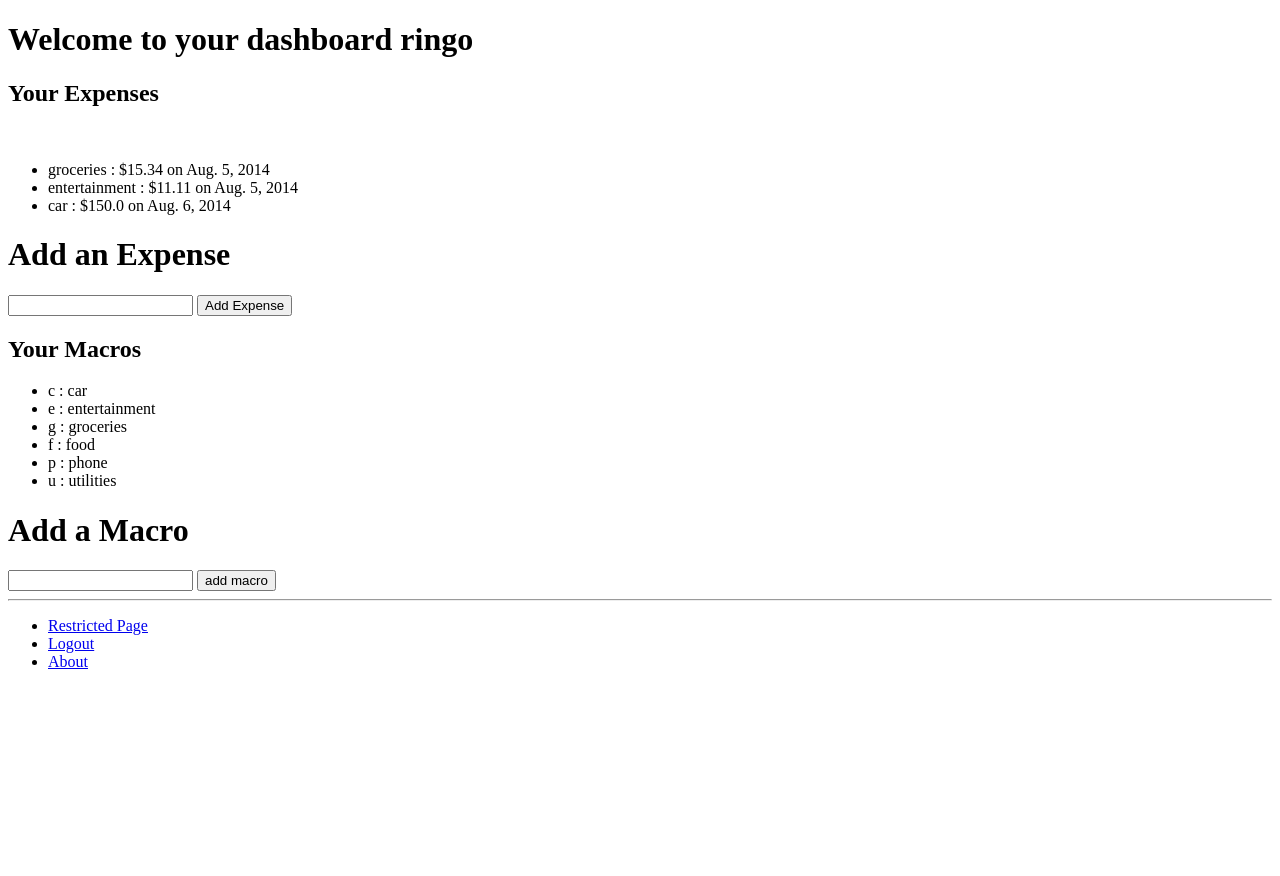
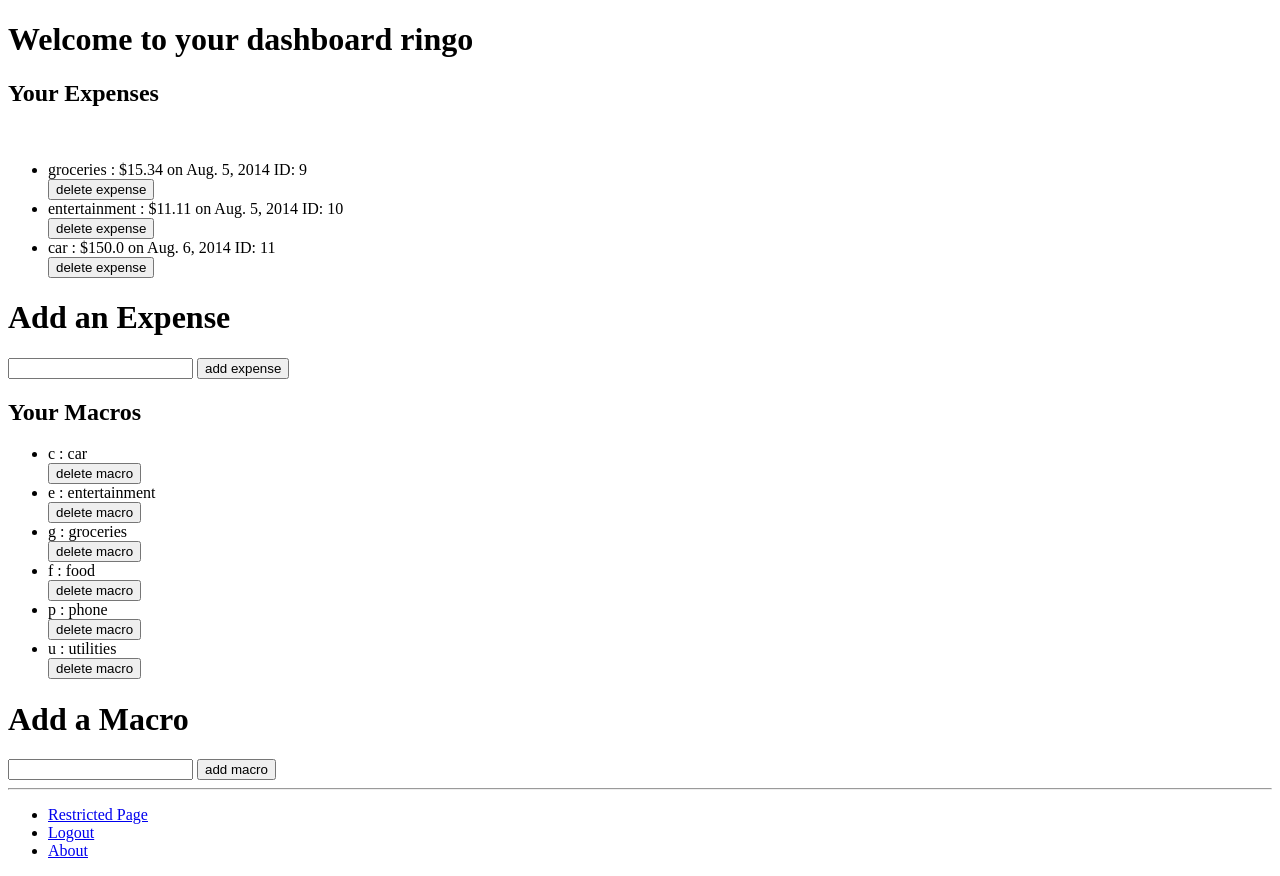
Before and after one commit to 7thZoneTechnology/ExpenSe, a Django app: page /OutlayRT/testuser/ in a window 1280 px wide. Before the commit the page ends 669 px from the top, so only its background shows below. Run offline with Django 3.2, Linux system fonts and the light colour scheme; a user stored in the database is signed in; data comes from the database, SQL or seed files in the repository; both versions use the stored data as it was after the commit; parts of the project's set-up code (start-up, migrations or seed data) failed here and were passed over.

Commit message:
Ability to delete Expenses and Macros

```diff
--- a/outlayRT/mainapp/forms.py
+++ b/outlayRT/mainapp/forms.py
@@ -12,7 +12,7 @@ class ExpenseForm(forms.ModelForm):
 
 	class Meta:
 		model = Expenses
-		fields = ('amount', 'repo', 'name')
+		fields = ('amount', 'repo', 'name', 'description')
 
 class MacroForm(forms.ModelForm):
 	key = forms.CharField(max_length=1, widget=forms.HiddenInput(), required=False)
@@ -22,6 +22,8 @@ class MacroForm(forms.ModelForm):
 	class Meta:
 		model = Macros
 		fields = ('key', 'value', 'standard', 'username')
+
+
 
 class UserForm(forms.ModelForm):
 	password = forms.CharField(widget=forms.PasswordInput())
--- a/outlayRT/mainapp/functions.py
+++ b/outlayRT/mainapp/functions.py
@@ -1,5 +1,8 @@
 from mainapp.models import Expenses, Macros
 from datetime import datetime
+from django.db.models import Q
+from django.core.exceptions import ObjectDoesNotExist
+
 def decodeExpense(coded, macros, user_name):
 	'''
 	Parses the user input for expense and stores the data
@@ -49,6 +52,11 @@ def saveMacro(final_form, result):
 	final_form.key = result['key']
 	final_form.value = result['value']
 	final_form.standard = result['standard']
+	try:
+		Macros.objects.get(Q(key__exact=result['key']) & Q(username__exact=result['username']))
+		return True
+	except ObjectDoesNotExist:
+		return False
 
 def getMacros(user_name):
 	'''
@@ -67,3 +75,33 @@ def getMacros(user_name):
 
 def getExpenses(user_name):
 	return Expenses.objects.filter(username=user_name)
+
+def isInt(var):
+	try:
+		result = var == int(var)
+		return result
+	except ValueError:
+		return False
+
+def checkIfExpense(request):
+	for item in request:
+		if item.isdigit():
+			return item
+	return False
+
+def deleteExpense(id):
+	expense = Expenses.objects.get(expense_id__exact=id)
+	expense.delete()
+	return
+
+def checkIfMacro(request):
+	for item in request:
+		if len(item) == 1:
+			return item
+	return False
+
+def deleteMacro(key, username):
+	macro = Macros.objects.get(Q(key__exact=key), Q(username__exact=username))
+	if macro.standard == False:
+		macro.delete()
+	return
--- a/outlayRT/mainapp/models.py
+++ b/outlayRT/mainapp/models.py
@@ -3,7 +3,7 @@ from django.contrib.auth.models import User
 # Create your models here.
 
 class Expenses(models.Model):
-	#user_id = models.ForeignKey(User)
+	# user_id = models.ForeignKey(User)
 	expense_id = models.AutoField(primary_key=True)
 	username = models.CharField(max_length=32)
 	date = models.DateField(null=True) #what date the expense was entered
@@ -23,7 +23,7 @@ class UserProfile(models.Model):
 		return self.user.username
 
 class Macros(models.Model):
-	#user_id = models.ForeignKey(User)
+	# user_id = models.ForeignKey(User)
 	macro_id = models.AutoField(primary_key=True)
 	username = models.CharField(max_length=32, null=True) #who entered this expense
 	key = models.CharField(max_length=1)
--- a/outlayRT/mainapp/views.py
+++ b/outlayRT/mainapp/views.py
@@ -5,7 +5,7 @@ from mainapp.forms import ExpenseForm, UserForm, UserProfileForm, MacroForm
 from django.contrib.auth import authenticate, login, logout
 from django.contrib.auth.decorators import login_required
 from datetime import datetime
-from functions import decodeExpense, saveExpense, decodeMacro, saveMacro, getMacros, getExpenses
+from functions import decodeExpense, saveExpense, decodeMacro, saveMacro, getMacros, getExpenses, checkIfExpense, deleteExpense, checkIfMacro, deleteMacro
 
 def index(request): #render the index page
 	context = RequestContext(request)
@@ -25,12 +25,11 @@ def index(request): #render the index page
 def dashboard(request, user_name_url):
 	context = RequestContext(request)
 	user_name = user_name_url.replace("_", " ")
+	context_dict = {}
 
 	macros = getMacros(user_name)
-	# for key, value in macros.items():
-	#	print key, ',', value
 	expenses = getExpenses(user_name)
-	context_dict = {'macros': macros}
+	context_dict['macros'] = macros
 	context_dict['expenses'] = expenses
 
 	if request.method =='POST':
@@ -51,13 +50,25 @@ def dashboard(request, user_name_url):
 				user_input = macro_form.cleaned_data['value']
 				result = decodeMacro(user_input, user_name)
 				saveMacro(final_form, result)
-				final_form.save()
+				if not saveMacro(final_form, result):
+					final_form.save()
 			else:
 				print macro_form.errors
+		elif checkIfExpense(request.POST):
+			deleteExpense(checkIfExpense(request.POST))
+		elif checkIfMacro(request.POST):
+			deleteMacro(checkIfMacro(request.POST), user_name)
+
+
 	expense_form = ExpenseForm()
 	macro_form = MacroForm()
+
 	context_dict['expense_form'] = expense_form
 	context_dict['macro_form'] = macro_form
+
+	macros = getMacros(user_name)
+	context_dict['macros'] = macros
+
 	return render_to_response('mainapp/dashboard.html', context_dict, context)
 
 
--- a/outlayRT/templates/mainapp/dashboard.html
+++ b/outlayRT/templates/mainapp/dashboard.html
@@ -14,7 +14,11 @@
         <ul>
             {% for expense in expenses %}
             <!-- Following line changed to add an HTML hyperlink -->
-            <li>{{ expense.name }} : ${{ expense.amount }} on {{ expense.date }}</li>
+            <li>{{ expense.name }} : ${{ expense.amount }} on {{ expense.date }} ID: {{ expense.expense_id }}</li>
+            <form id="edit_expense" method="post">
+                {% csrf_token %}
+                <input type="submit" name={{ expense.expense_id }} value="delete expense" />
+            </form>
             {% endfor %}
         </ul>
     {% else %}
@@ -36,7 +40,7 @@
             {{ field }}
         {% endfor %}
 
-        <input type="submit" name="expense" value="Add Expense" />
+        <input type="submit" name="expense" value="add expense" />
     </form>
 
     <h2> Your Macros </h2>
@@ -45,6 +49,10 @@
             {% for key, value in macros.items %}
             <!-- Following line changed to add an HTML hyperlink -->
             <li>{{ key }} : {{ value }}</li>
+            <form id="edit_expense" method="post">
+                {% csrf_token %}
+                <input type="submit" name={{ key }} value="delete macro" />
+            </form>
             {% endfor %}
         </ul>
     {% endif %}
```
Also changed, not shown: README.md, outlayRT/outlay.db.
